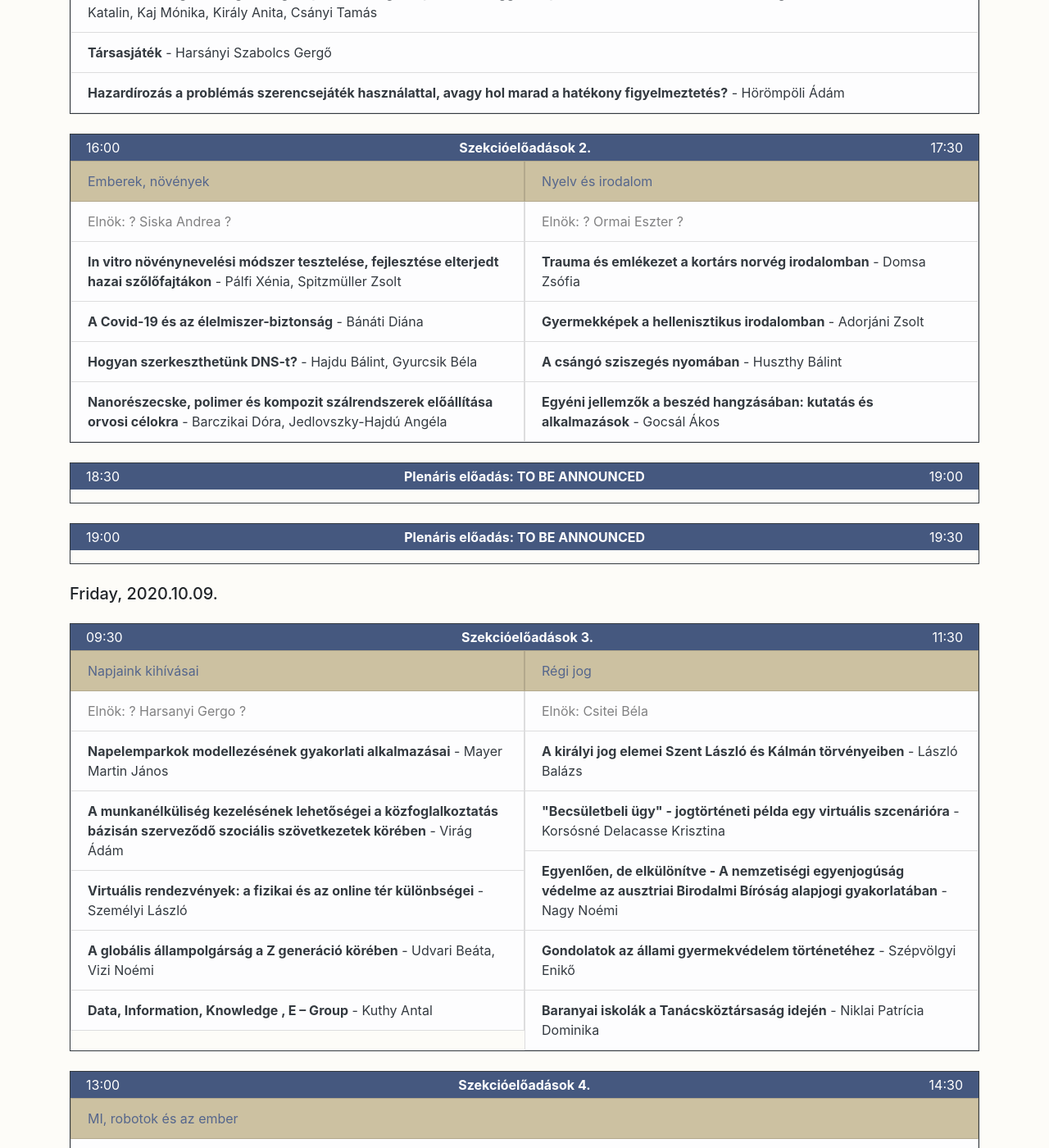
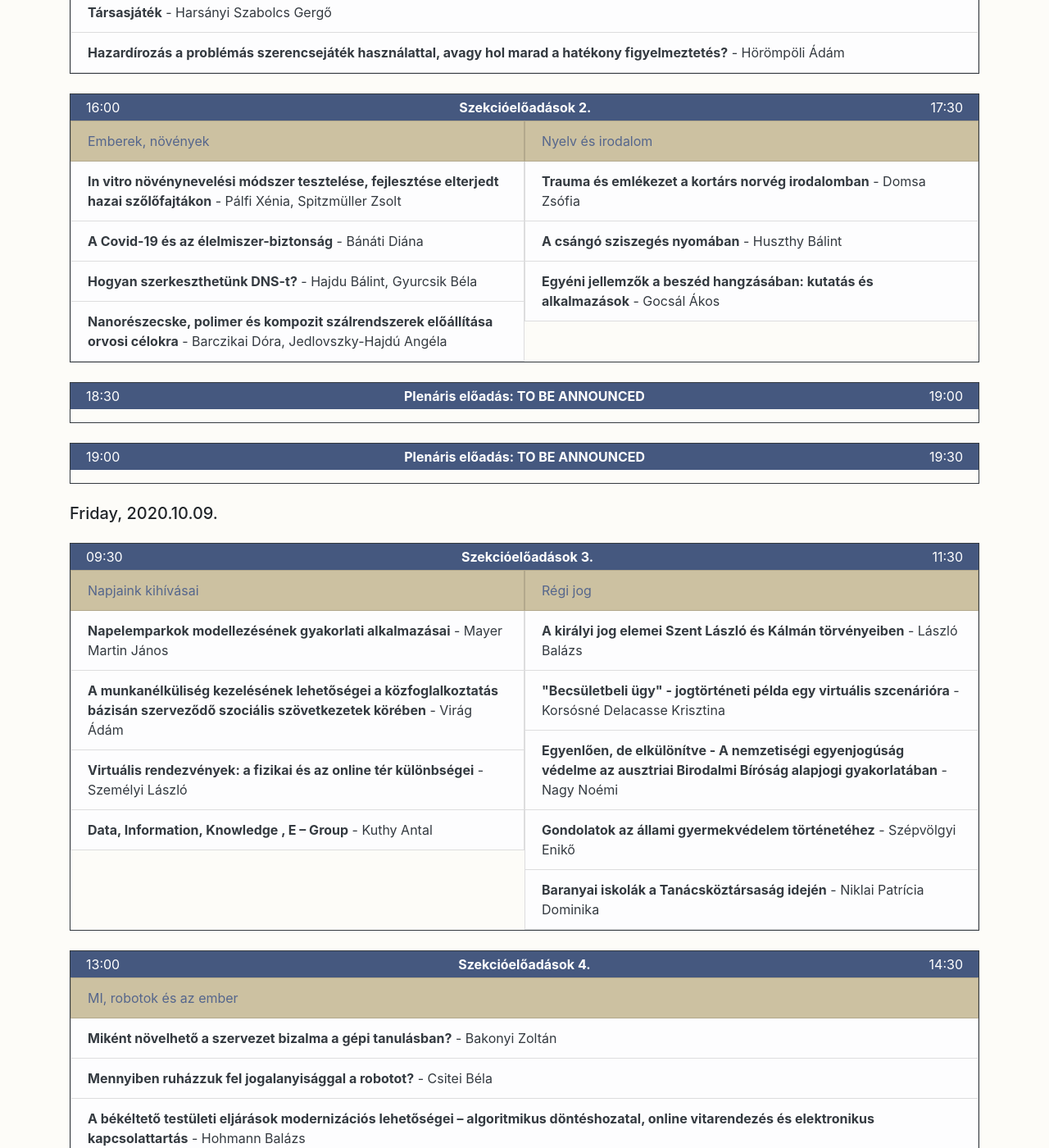
Before and after one commit to hegyhati/psak_2020, a Jekyll site: the page built from sections.html, in a window 1280 px wide and 1400 px high, scrolled down 385 px. Shown: the whole window at 82% size. Built offline with Jekyll 4.4.1, drawn with Linux system fonts in a browser that asks for light colours; some of the changed text lies outside the part shown.

Commit message:
Hide chair, delete cancellations

```diff
--- a/_data/program.json
+++ b/_data/program.json
@@ -42,7 +42,7 @@
           {
             "name" : "Nyelv és irodalom",
             "chair" : "? Ormai Eszter ?",
-            "presentations" : ["Domsa_Zsofia","Adorjani_Zsolt","Huszthy_Balint","Gocsal_Akos"]
+            "presentations" : ["Domsa_Zsofia","Huszthy_Balint","Gocsal_Akos"]
           },
         ]
       },
@@ -91,7 +91,7 @@
           {
             "name" : "Napjaink kihívásai",
             "chair" : "? Harsanyi Gergo ?",
-            "presentations" : ["Mayer_Martin_Janos","Virag_Adam","Szemelyi_Laszlo","Udvari_Beata","Kuthy_Antal"]
+            "presentations" : ["Mayer_Martin_Janos","Virag_Adam","Szemelyi_Laszlo","Kuthy_Antal"]
           },
           {
             "name" : "Régi jog",
@@ -113,7 +113,7 @@
           {
             "name" : "MI, robotok és az ember",
             "chair" : "Hegyháti Máté",
-            "presentations" : ["Bakonyi_Zoltan","Csitei_Bela","Hohmann_Balazs","Jurecska_Laura"]
+            "presentations" : ["Bakonyi_Zoltan","Csitei_Bela","Hohmann_Balazs"]
           },
         ]
       },
--- a/sections.html
+++ b/sections.html
@@ -18,7 +18,7 @@ title: Szekciók
             <div class="col-sm-{{col}} px-0">
               <div class="list-group rounded-0">
                 <div class="list-group-item psat-gold-blue">{{section.name}}</div>
-                <div class="list-group-item list-group-item-light">Elnök: {{section.chair}}</div>
+                <!--div class="list-group-item list-group-item-light">Elnök: {{section.chair}}</div-->
                 {% for presentation_id in section.presentations %}
                 {% for presentation in site.presentations %}
                 {% assign raw_id=presentation.id | remove: "/presentations/" %}
```
